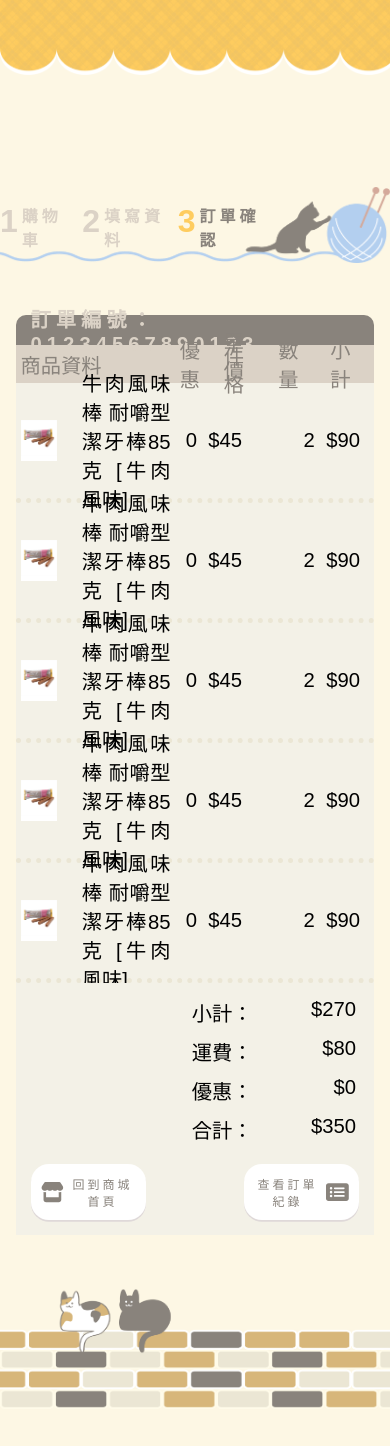
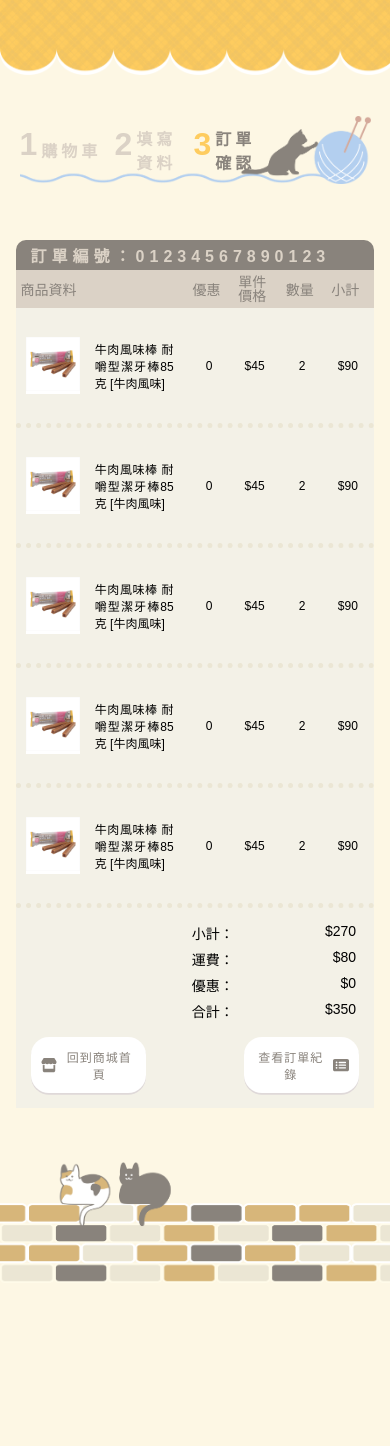
Before and after one commit to yingweng1120112/take-away, a Next.js app in the folder client/: page /shopping-cart/step3 in a window 390 px wide. Shown: the top 1446 px of the page. After the commit the page ends 1288 px from the top, so only its background shows below. Built offline with nearby package versions, Linux system fonts and the light colour scheme.

Commit message:
心理測驗 p1 p2 手機版完成

```diff
--- a/client/pages/shopping-cart/step2.js
+++ b/client/pages/shopping-cart/step2.js
@@ -94,7 +94,9 @@ export default function Step1() {
               {/*  */}
               <div className={styles['checklinestyle']}>
                 <input type="checkbox" className={styles['checkboxstyle']} />
-                <span>收件人資料與會員資料相同</span>
+                <span className={styles['spanstyle']}>
+                  收件人資料與會員資料相同
+                </span>
               </div>
               {/*  */}
               <div>
--- a/client/styles/psycological-test_p2.module.css
+++ b/client/styles/psycological-test_p2.module.css
@@ -143,12 +143,19 @@
 }
 
 @media screen and (max-width: 414px) {
+  .sectionstyle {
+    width: 100%;
+  }
+  .hearttest {
+    margin: 0;
+  }
   .hearttest > .question > div {
     width: 100%;
   }
   .questioncontent {
     font-size: var(--font-size-p);
-    padding: 20px;
+    padding: 15px;
+    text-align: center;
   }
   .hearttest > .question .fa-solid {
     font-size: 32px;
@@ -163,7 +170,7 @@
     content: url(/psycological-test/hearttestoption2.png);
     top: -172px;
     width: 140%;
-    left: -67px;
+    left: -83px;
   }
 
   .testoption .everyimg {
@@ -180,4 +187,12 @@
     width: 90%;
     margin-top: -120px;
   }
+  .questioncontent {
+    width: 65%;
+    margin-left: -50px;
+  }
+  .iconstyle {
+    left: -5px;
+    width: 30px;
+  }
 }
--- a/client/styles/shoppingcar-step1.module.css
+++ b/client/styles/shoppingcar-step1.module.css
@@ -540,6 +540,7 @@
   .wall {
     width: 100%;
     overflow: hidden;
+    height: fit-content;
   }
   .wall img {
     width: 180%;
--- a/client/styles/shoppingcar-step2.module.css
+++ b/client/styles/shoppingcar-step2.module.css
@@ -305,6 +305,7 @@
   .roof {
     overflow: hidden;
     width: 100%;
+    height: 75px;
   }
   .roof img {
     height: 75px;
@@ -318,9 +319,8 @@
   .stepbg {
     background-size: 170%;
     background-position: right;
-    width: 100%;
-    height: 90px;
-    /* border: 1px red solid; */
+    width: 90%;
+    height: 95px;
   }
   .step .nextto:nth-child(1) h1 {
     font-size: 32px;
@@ -329,7 +329,7 @@
     font-size: 32px;
   }
   .step .nextto:nth-child(1) h2 {
-    margin-top: 0px;
+    margin-top: 12px;
     font-size: var(--font-size-p);
     height: 100%;
     margin-right: 6px;
@@ -337,22 +337,25 @@
   .step .nextto:nth-child(n + 2) h2 {
     margin-top: 0px;
     font-size: var(--font-size-p);
+    width: 50px;
   }
   .everystep {
     letter-spacing: 4px;
     margin-left: 0;
   }
-  /* 購物車 */
+  /* 填寫資料 */
   .writemessage {
     flex-direction: column;
-    margin: auto;
-    width: 92%;
+    margin: 0px 20px;
+    width: 90%;
     border-radius: 10px 10px 0 0;
+    overflow-x: hidden;
   }
   .writemessageleft {
     width: 100%;
     height: fit-content;
   }
+
   .writemessageleft > div:nth-child(1) {
     margin-bottom: 40px;
   }
@@ -360,13 +363,23 @@
     margin-bottom: 40px;
   }
   .carttopstyle1 {
-    font-size: var(--font-size-p);
     width: 100%;
     height: 30px;
     border-radius: 10px 10px 0 0;
   }
-  .cartbottomstyle {
+  .carttopstyle1 > div {
+    font-size: var(--font-size-p);
+  }
+  .cartbottomstyle div {
     font-size: 14px;
+  }
+  .checkboxstyle {
+    width: 13px !important;
+    position: relative;
+    top: 7px;
+  }
+  .checklinestyle > .spanstyle {
+    font-size: 14px !important;
   }
   .cartbottomstyle > div {
     display: block;
@@ -439,16 +452,24 @@
   }
 
   .buttonstyle {
-    width: 25%;
+    width: 28%;
     height: fit-content;
-    letter-spacing: 3px;
+    letter-spacing: 1px;
     font-size: 12px;
-    font-weight: 400;
+    font-weight: 600;
     box-shadow: 0 0.1rem #dfd9d9;
+  }
+  .iconstyle1 {
+    width: 16px;
+  }
+
+  .iconstyle2 {
+    width: 16px;
   }
   .wall {
     width: 100%;
     overflow: hidden;
+    height: fit-content;
   }
   .wall img {
     width: 180%;
--- a/client/styles/shoppingcar-step3.module.css
+++ b/client/styles/shoppingcar-step3.module.css
@@ -257,6 +257,7 @@
   .roof {
     overflow: hidden;
     width: 100%;
+    height: 75px;
   }
   .roof img {
     height: 75px;
@@ -270,8 +271,8 @@
   .stepbg {
     background-size: 170%;
     background-position: right;
-    width: 100%;
-    height: 90px;
+    width: 90%;
+    height: 95px;
     /* border: 1px red solid; */
   }
   .step .nextto:nth-child(1) h1 {
@@ -281,7 +282,7 @@
     font-size: 32px;
   }
   .step .nextto:nth-child(1) h2 {
-    margin-top: 0px;
+    margin-top: 12px;
     font-size: var(--font-size-p);
     height: 100%;
     margin-right: 6px;
@@ -289,11 +290,13 @@
   .step .nextto:nth-child(n + 2) h2 {
     margin-top: 0px;
     font-size: var(--font-size-p);
+    width: 50px;
   }
   .everystep {
     letter-spacing: 4px;
     margin-left: 0;
   }
+  /* 購物車 */
   .shoppingcar {
     flex-direction: column;
     margin: auto;
@@ -305,18 +308,24 @@
     height: fit-content;
   }
   .carttopstyle {
-    font-size: var(--font-size-p);
     width: 100%;
     height: 30px;
     border-radius: 10px 10px 0 0;
     /* border: 1px red solid; */
   }
-  .cartdetail {
+  .carttopstyle > div {
+    font-size: var(--font-size-p);
+  }
+  .cartdetail div {
     font-size: 14px;
   }
+  .cartdetail input {
+    width: 14px;
+  }
+
   .cartdetailleft {
     /* border: 3px rgb(27, 123, 136) solid; */
-    width: 45%;
+    width: 52%;
   }
   .cartdetailright > div {
     width: fit-content;
@@ -325,18 +334,15 @@
   .cartdetailright > div:nth-child(2) {
     width: 30px;
     line-height: 14px;
-    margin-right: 33px;
   }
-  .cartdetailright > div:nth-child(4) {
-    margin-left: 8px;
-  }
+
   .cartitem {
-    font-size: 12px;
     height: 120px;
     border-bottom: 5px dotted var(--dark-gray);
   }
-  .cartitemleft {
-    margin: 0px;
+  .cartitem div {
+    font-size: 12px;
+    margin-right: 2px;
   }
   .cartitemleft .itemlist {
     margin-right: 10px;
@@ -350,14 +356,16 @@
     height: auto;
   }
   .cartitemleft .itemlist div:nth-child(2) {
-    margin-left: 10px;
     text-align: justify;
   }
   .cartitemright {
-    width: 50%;
+    width: 48%;
   }
   .cartitemright > div {
-    margin-left: 5px;
+    margin-left: 18px;
+  }
+  .cartitemright > div:nth-child(3) {
+    margin-left: 20px;
   }
   .cartitemright > div:nth-child(5) {
     height: fit-content;
@@ -365,18 +373,24 @@
     padding-left: 0;
     padding-top: 0;
   }
-  .cartitemright > div:nth-child(even) {
-    margin-left: -10px;
+  .cartitemright .itemamount div {
+    margin: 3px 8px 0px 8px;
   }
-  .cartitemright .itemamount div {
-    margin: 0 8px;
+  .itemamount > .iconstyle {
+    width: 12px;
+  }
+  .cartitemright .iconstyle {
+    width: 12px;
+    /* margin-left: 5px; */
   }
   .cartbottomstyle {
-    height: auto;
+    height: 200px;
+  }
+  .cartbottomstyle div {
     font-size: 14px;
   }
-  .cartbottomstyle > div:nth-child(-n + 4) {
-    margin-bottom: 10px;
+  .carti input {
+    width: 13px;
   }
   .cartbutton > .buttonstyle {
     width: 35%;
@@ -385,9 +399,25 @@
     box-shadow: 0 0.1rem #dfd9d9;
     margin-top: 10px;
   }
+  .buttonstyle {
+    width: 28%;
+    height: fit-content;
+    letter-spacing: 1px;
+    font-size: 12px;
+    font-weight: 600;
+    box-shadow: 0 0.1rem #dfd9d9;
+  }
+  .iconstyle1 {
+    width: 16px;
+  }
+
+  .iconstyle2 {
+    width: 16px;
+  }
   .wall {
     width: 100%;
     overflow: hidden;
+    height: fit-content;
   }
   .wall img {
     width: 180%;
```
Also changed, not shown: client/styles/psycological-test_p1.module.css (+8 -2 lines).
